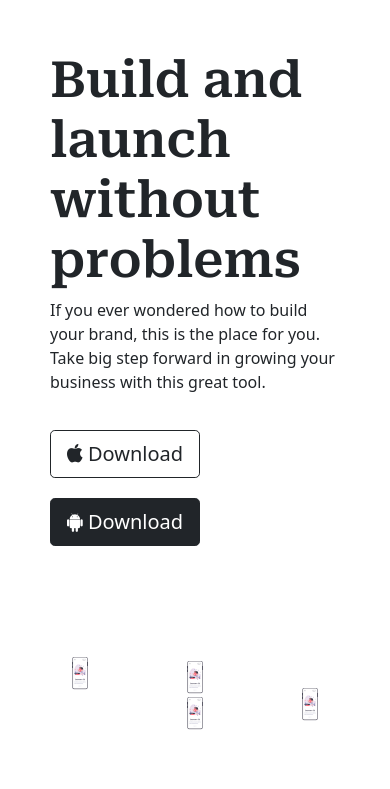
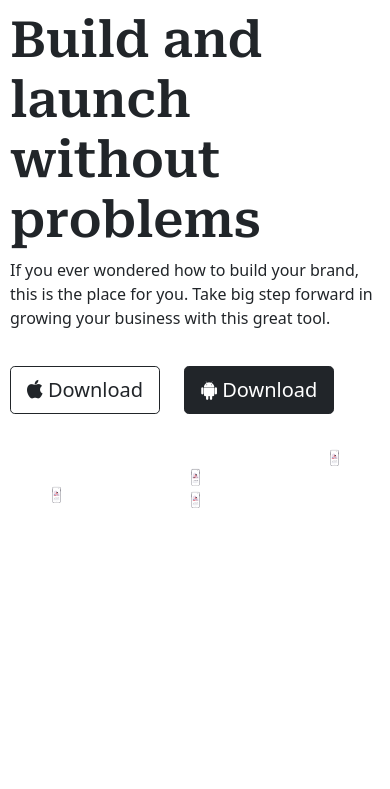
Before and after one commit to Dhananjay-B/Application2, a plain HTML site: page index.html in a window 390 px wide. Drawn offline with nearby package versions, Linux system fonts and the light colour scheme.

Commit message:
Update styles.css

```diff
--- a/css/styles.css
+++ b/css/styles.css
@@ -3,29 +3,29 @@
     font-family: 'Roboto Serif', sans-serif;
 }
 .img1{
-    width: 100%;
+    width: 40%;
     position: relative;
-    left: 50%;
-    top: 25%;
+    top: 15%;
+    left: 1%;
 }
 .img2{
-    width: 100%;
+    width: 40%;
     position: relative;
-    top: 10%;
+    top: 0%;
+    right: 16%;
 }
 .img3{
-    width: 100%;
+    width: 40%;
     position: relative;
-    top: 0;
-    bottom: 50px;
+    left: 25%;
+    top: -12%;
 }
 .img4{
-    width: 100%;
+    width: 40%;
     position: relative;
-    right: 50%;
-    top: 40%;
+    bottom: 30%;
+    left: 8%;
 }
-
 .content{
     padding: 200px 150px;
 }
@@ -37,15 +37,33 @@
         font-size: 50px;
     }
     .img1{
-        width: 100%;
+        width: 50%;
         position: relative;
-        top: 5%;
+        top: 15%;
+        left: -5%;
+    }
+    .img2{
+        width: 50%;
+        top: -20%;
+        left: 25%;
+    }
+    .img3{
+        width: 50%;
+        position: relative;
+        top: -25%;
+        bottom: 190%;
+    }
+    .img4{
+        width: 50%;
+        position: relative;
+        top: -60%;
+        left: 55%;
     }
     .btn{
         margin-top: 20px;
     }
     .content{
-        padding: 50px;
+        padding: 10px;
 
     }
     .col{
```
